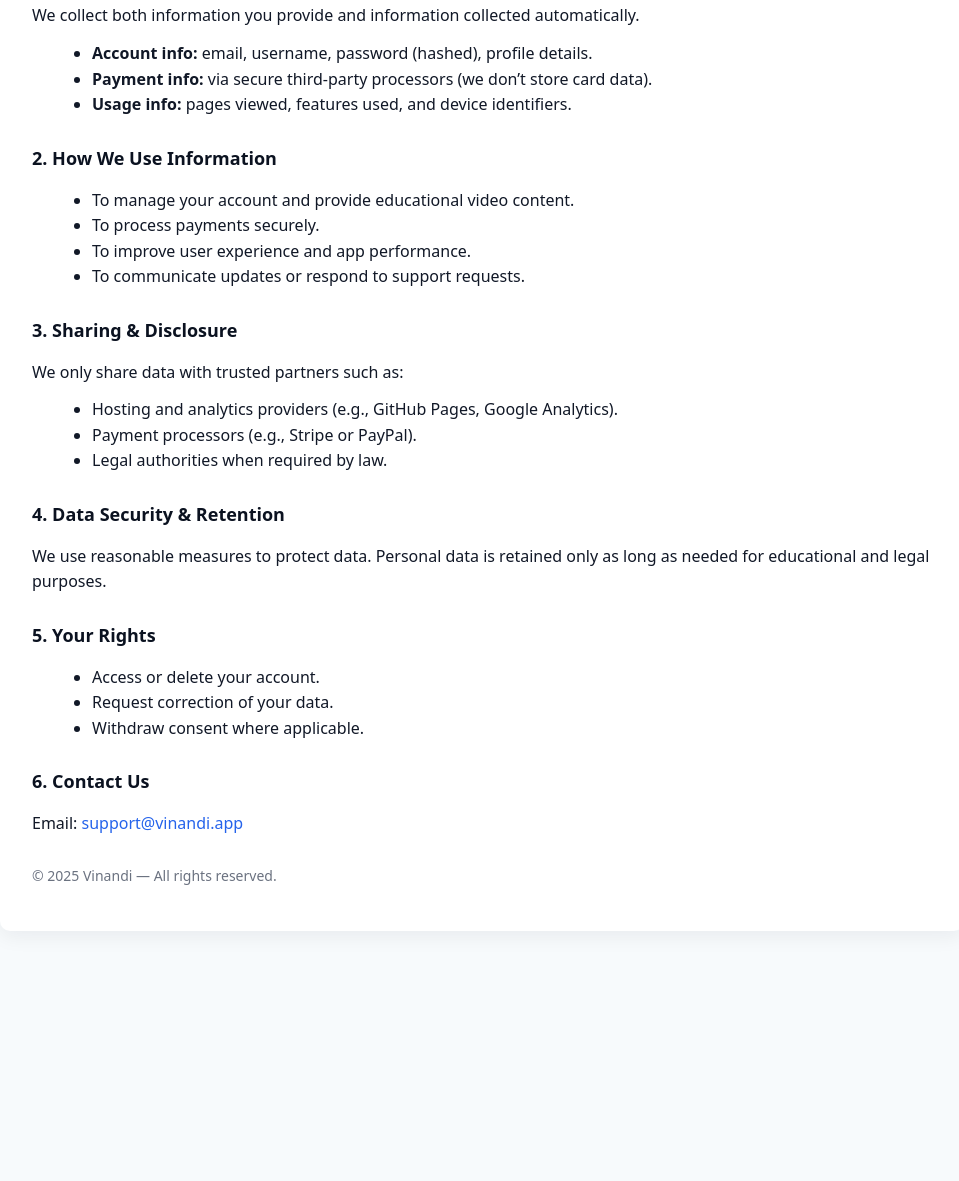
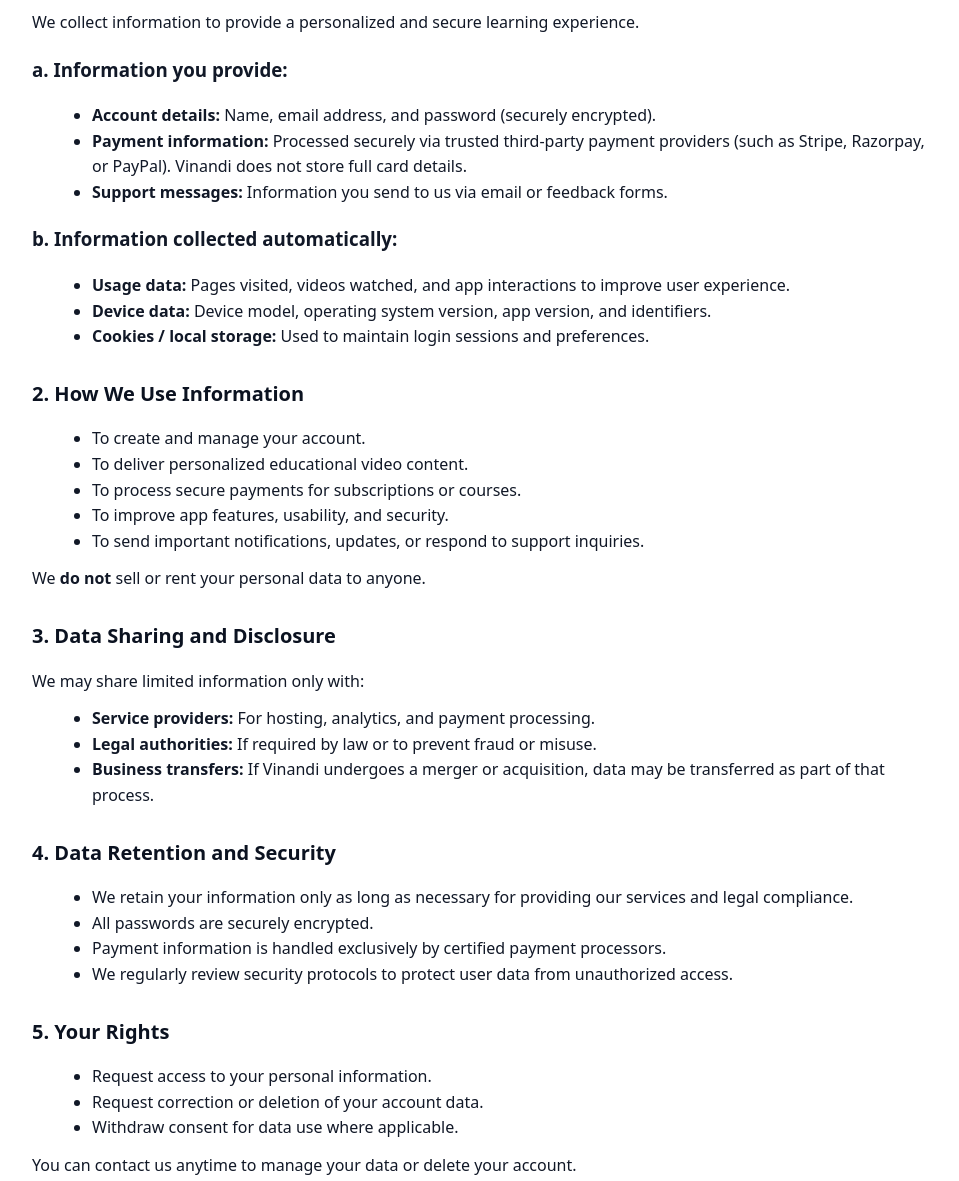
Before and after one commit to successlifewon-coder/vinandi-privacy-policy, a plain HTML site: page privacy-policy.html in a window 1280 px wide. Shown: the part 313-1494 px from the top of the page, without its empty margins (158-1117 px from the left). Before the commit the page ends 1284 px from the top, so only its background shows below. Drawn offline with Linux system fonts and the light colour scheme.

Commit message:
Update privacy-policy.html

```diff
--- a/privacy-policy.html
+++ b/privacy-policy.html
@@ -4,66 +4,139 @@
   <meta charset="UTF-8" />
   <meta name="viewport" content="width=device-width,initial-scale=1" />
   <title>Vinandi — Privacy Policy</title>
+  <meta name="description" content="Vinandi App Privacy Policy — Learn about how we collect, use, and protect your personal data when using our educational learning platform.">
   <style>
-    body { font-family: system-ui, -apple-system, "Segoe UI", Roboto, Arial; line-height:1.6; color:#111827; margin:0; padding:0; background:#f7fafc; }
-    .container { max-width:900px; margin:40px auto; background:#fff; padding:32px; border-radius:10px; box-shadow:0 6px 20px rgba(15,23,42,0.06); }
-    h1 { margin-top:0; font-size:28px; color:#0f172a; }
-    h2 { color:#0b1220; font-size:18px; margin-top:26px; }
-    p { margin:0 0 12px 0; }
-    ul { margin:0 0 12px 20px; }
-    .muted { color:#6b7280; font-size:14px; }
-    footer { margin-top:28px; font-size:13px; color:#6b7280; }
-    .note { background:#f1f5f9; border-left:4px solid #cbd5e1; padding:12px; border-radius:6px; margin:12px 0; }
-    a { color:#2563eb; text-decoration:none; }
-    code { background:#eef2ff; padding:2px 6px; border-radius:4px; font-family:monospace; }
+    body {
+      font-family: system-ui, -apple-system, "Segoe UI", Roboto, Arial;
+      line-height: 1.6;
+      color: #111827;
+      margin: 0;
+      padding: 0;
+      background: #f7fafc;
+    }
+    .container {
+      max-width: 900px;
+      margin: 40px auto;
+      background: #fff;
+      padding: 32px;
+      border-radius: 10px;
+      box-shadow: 0 6px 20px rgba(15, 23, 42, 0.06);
+    }
+    h1 {
+      font-size: 28px;
+      color: #0f172a;
+      margin-top: 0;
+    }
+    h2 {
+      color: #0b1220;
+      font-size: 20px;
+      margin-top: 28px;
+    }
+    p {
+      margin: 0 0 12px 0;
+    }
+    ul {
+      margin: 0 0 12px 20px;
+    }
+    a {
+      color: #2563eb;
+      text-decoration: none;
+    }
+    a:hover {
+      text-decoration: underline;
+    }
+    .muted {
+      color: #6b7280;
+      font-size: 14px;
+    }
+    footer {
+      margin-top: 40px;
+      font-size: 13px;
+      color: #6b7280;
+      text-align: center;
+    }
+    hr {
+      border: none;
+      border-top: 1px solid #e5e7eb;
+      margin: 32px 0;
+    }
   </style>
 </head>
 <body>
   <div class="container">
-    <h1>Privacy Policy — Vinandi</h1>
-    <p class="muted">Effective date: <strong>November 12, 2025</strong></p>
+    <h1>Vinandi — Privacy Policy</h1>
+    <p class="muted">Effective Date: <strong>November 12, 2025</strong></p>
 
-    <p>Thank you for using <strong>Vinandi</strong> (“we”, “our”, or “Vinandi”). Vinandi is an educational app that allows users to create an account, subscribe to services, and learn through video content. We respect your privacy and are committed to protecting your personal data.</p>
+    <p>Welcome to <strong>Vinandi</strong> — a modern educational platform that helps users learn through structured video lessons. This Privacy Policy describes how we collect, use, and protect your personal data when you use the Vinandi mobile application or website.</p>
 
     <h2>1. Information We Collect</h2>
-    <p>We collect both information you provide and information collected automatically.</p>
+    <p>We collect information to provide a personalized and secure learning experience.</p>
+
+    <h3>a. Information you provide:</h3>
     <ul>
-      <li><strong>Account info:</strong> email, username, password (hashed), profile details.</li>
-      <li><strong>Payment info:</strong> via secure third-party processors (we don’t store card data).</li>
-      <li><strong>Usage info:</strong> pages viewed, features used, and device identifiers.</li>
+      <li><strong>Account details:</strong> Name, email address, and password (securely encrypted).</li>
+      <li><strong>Payment information:</strong> Processed securely via trusted third-party payment providers (such as Stripe, Razorpay, or PayPal). Vinandi does not store full card details.</li>
+      <li><strong>Support messages:</strong> Information you send to us via email or feedback forms.</li>
+    </ul>
+
+    <h3>b. Information collected automatically:</h3>
+    <ul>
+      <li><strong>Usage data:</strong> Pages visited, videos watched, and app interactions to improve user experience.</li>
+      <li><strong>Device data:</strong> Device model, operating system version, app version, and identifiers.</li>
+      <li><strong>Cookies / local storage:</strong> Used to maintain login sessions and preferences.</li>
     </ul>
 
     <h2>2. How We Use Information</h2>
     <ul>
-      <li>To manage your account and provide educational video content.</li>
-      <li>To process payments securely.</li>
-      <li>To improve user experience and app performance.</li>
-      <li>To communicate updates or respond to support requests.</li>
+      <li>To create and manage your account.</li>
+      <li>To deliver personalized educational video content.</li>
+      <li>To process secure payments for subscriptions or courses.</li>
+      <li>To improve app features, usability, and security.</li>
+      <li>To send important notifications, updates, or respond to support inquiries.</li>
+    </ul>
+    <p>We <strong>do not</strong> sell or rent your personal data to anyone.</p>
+
+    <h2>3. Data Sharing and Disclosure</h2>
+    <p>We may share limited information only with:</p>
+    <ul>
+      <li><strong>Service providers:</strong> For hosting, analytics, and payment processing.</li>
+      <li><strong>Legal authorities:</strong> If required by law or to prevent fraud or misuse.</li>
+      <li><strong>Business transfers:</strong> If Vinandi undergoes a merger or acquisition, data may be transferred as part of that process.</li>
     </ul>
 
-    <h2>3. Sharing & Disclosure</h2>
-    <p>We only share data with trusted partners such as:</p>
+    <h2>4. Data Retention and Security</h2>
     <ul>
-      <li>Hosting and analytics providers (e.g., GitHub Pages, Google Analytics).</li>
-      <li>Payment processors (e.g., Stripe or PayPal).</li>
-      <li>Legal authorities when required by law.</li>
+      <li>We retain your information only as long as necessary for providing our services and legal compliance.</li>
+      <li>All passwords are securely encrypted.</li>
+      <li>Payment information is handled exclusively by certified payment processors.</li>
+      <li>We regularly review security protocols to protect user data from unauthorized access.</li>
     </ul>
-
-    <h2>4. Data Security & Retention</h2>
-    <p>We use reasonable measures to protect data. Personal data is retained only as long as needed for educational and legal purposes.</p>
 
     <h2>5. Your Rights</h2>
     <ul>
-      <li>Access or delete your account.</li>
-      <li>Request correction of your data.</li>
-      <li>Withdraw consent where applicable.</li>
+      <li>Request access to your personal information.</li>
+      <li>Request correction or deletion of your account data.</li>
+      <li>Withdraw consent for data use where applicable.</li>
     </ul>
+    <p>You can contact us anytime to manage your data or delete your account.</p>
 
-    <h2>6. Contact Us</h2>
-    <p>Email: <a href="mailto:support@vinandi.app">support@vinandi.app</a></p>
+    <h2>6. Children’s Privacy</h2>
+    <p>Vinandi is intended for users aged 13 and above. We do not knowingly collect data from children under 13. If we discover such data, we delete it immediately.</p>
+
+    <h2>7. Third-Party Services</h2>
+    <p>Vinandi may use third-party services for analytics, hosting, or payment. These providers follow their own privacy and security practices in compliance with applicable laws.</p>
+
+    <h2>8. Changes to This Policy</h2>
+    <p>We may update this Privacy Policy from time to time. The updated version will be posted here with a new effective date. Continued use of Vinandi means you accept the updated policy.</p>
+
+    <h2>9. Contact Us</h2>
+    <p>If you have any questions, concerns, or data-related requests, please contact us at:</p>
+    <p><strong>Email:</strong> <a href="mailto:support@vinandi.app">support@vinandi.app</a></p>
+
+    <hr />
 
     <footer>
-      <p class="muted">© 2025 Vinandi — All rights reserved.</p>
+      <p>© 2025 Vinandi — Learn. Grow. Achieve. All rights reserved.</p>
     </footer>
   </div>
 </body>
```
